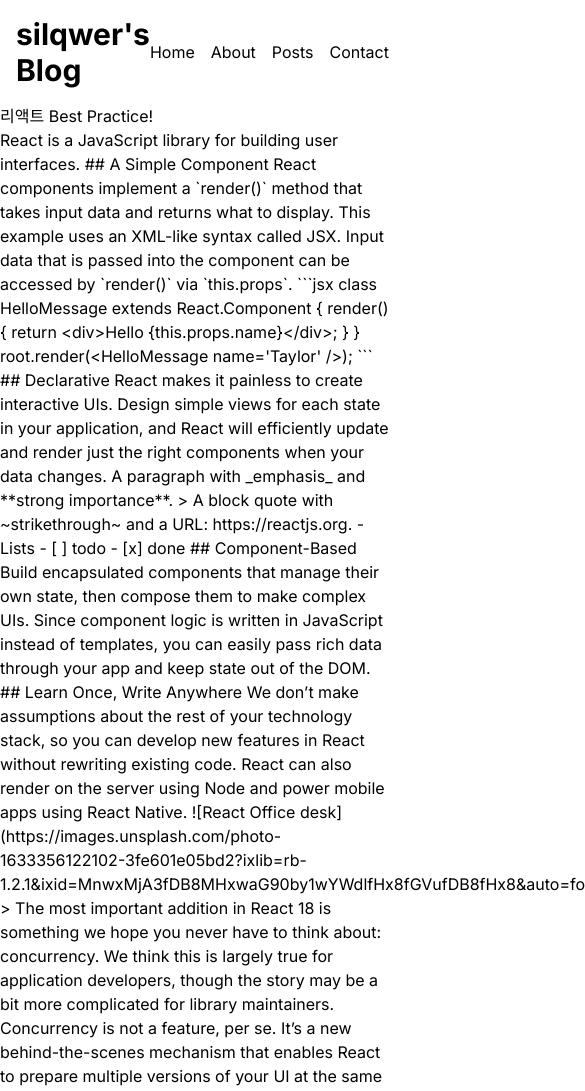
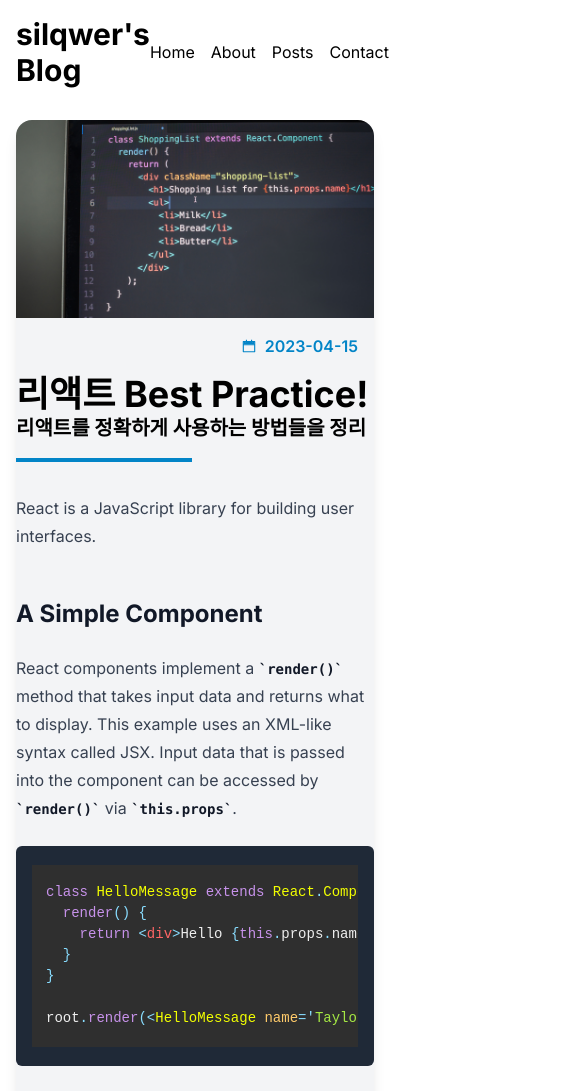
Before and after one commit to silqwer/next-blog, a Next.js app: page /posts/best-react-practices in a window 390 px wide. Shown: the top 1091 px of the page, 585 px wide, since content can reach past the window. Built offline with nearby package versions, Linux system fonts and the light colour scheme.

Commit message:
feat: markdown (#20)

```diff
--- a/next.config.js
+++ b/next.config.js
@@ -1,4 +1,15 @@
 /** @type {import('next').NextConfig} */
-const nextConfig = {}
+const nextConfig = {
+  images: {
+    remotePatterns: [
+      {
+        protocol: "https",
+        hostname: "images.unsplash.com",
+        port: "",
+        pathname: "/**",
+      },
+    ],
+  },
+}
 
 module.exports = nextConfig
--- a/src/app/layout.tsx
+++ b/src/app/layout.tsx
@@ -1,6 +1,6 @@
+import { Inter } from "next/font/google";
 import Header from "@/components/Header";
 import "./globals.css";
-import { Inter } from "next/font/google";
 import Footer from "@/components/Footer";
 
 const inter = Inter({ subsets: ["latin"] });
--- a/src/app/posts/[slug]/page.tsx
+++ b/src/app/posts/[slug]/page.tsx
@@ -1,3 +1,6 @@
+import Image from "next/image";
+import { AiTwotoneCalendar } from "react-icons/ai";
+import MarkdownViewer from "@/components/markdown/MarkdownViewer";
 import { getPostData } from "@/service/posts";
 
 type Props = {
@@ -8,11 +11,26 @@
 
 export default async function PostPage({ params: { slug } }: Props) {
   const post = await getPostData(slug);
-  const { title, content } = post;
+  const { title, content, description, date, path } = post;
   return (
-    <>
-      <h1>{title}</h1>
-      <p>{content}</p>
-    </>
+    <article className="m-4 overflow-hidden bg-gray-100 shadow-lg rounded-2xl">
+      <Image
+        className="w-full h-1/5 max-h-[500px]"
+        src={`/images/posts/${path}.png`}
+        alt={title}
+        width={760}
+        height={420}
+      />
+      <section className="flex flex-col p-4">
+        <div className="flex items-center self-end text-sky-600">
+          <AiTwotoneCalendar />
+          <p className="ml-2 font-semibold">{date.toString()}</p>
+        </div>
+      </section>
+      <h1 className="text-4xl font-bold">{title}</h1>
+      <p className="text-xl font-bold">{description}</p>
+      <div className="mt-4 mb-8 border-2 w-44 border-sky-600"></div>
+      <MarkdownViewer content={content} />
+    </article>
   );
 }
--- /dev/null
+++ b/src/components/markdown/MarkdownViewer.tsx
@@ -0,0 +1,50 @@
+"use client";
+
+import Image from "next/image";
+import ReactMarkdown from "react-markdown";
+import remarkGfm from "remark-gfm";
+import { Prism as SyntaxHighlighter } from "react-syntax-highlighter";
+import { materialDark } from "react-syntax-highlighter/dist/esm/styles/prism";
+
+type Props = {
+  content: string;
+};
+
+export default function MarkdownViewer({ content }: Props) {
+  return (
+    <ReactMarkdown
+      className="prose lg:prose-xl"
+      remarkPlugins={[remarkGfm]}
+      components={{
+        code({ node, inline, className, children, ...props }) {
+          const match = /language-(\w+)/.exec(className || "");
+          return !inline && match ? (
+            <SyntaxHighlighter
+              {...props}
+              style={materialDark}
+              language={match[1]}
+              PreTag="div"
+            >
+              {String(children).replace(/\n$/, "")}
+            </SyntaxHighlighter>
+          ) : (
+            <code {...props} className={className}>
+              {children}
+            </code>
+          );
+        },
+        img: (image) => (
+          <Image
+            className="object-cover w-full max-h-60"
+            src={image.src || ""}
+            alt={image.alt || ""}
+            width={500}
+            height={350}
+          />
+        ),
+      }}
+    >
+      {content}
+    </ReactMarkdown>
+  );
+}
--- a/src/components/posts/CarouselPosts.tsx
+++ b/src/components/posts/CarouselPosts.tsx
@@ -1,6 +1,6 @@
+import MultiCarousel from "../carousel/MultiCarousel";
+import PostCard from "./PostCard";
 import { getNonFeaturedPosts } from "@/service/posts";
-import PostCard from "./PostCard";
-import MultiCarousel from "../carousel/MultiCarousel";
 
 export default async function CarouselPosts() {
   const posts = await getNonFeaturedPosts();
--- a/src/components/posts/FilterablePosts.tsx
+++ b/src/components/posts/FilterablePosts.tsx
@@ -1,8 +1,8 @@
 "use client";
-import { Post } from "@/service/posts";
 import { useState } from "react";
 import PostsGrid from "./PostsGrid";
 import Categories from "./Categories";
+import { Post } from "@/service/posts";
 
 type Props = {
   posts: Post[];
--- a/src/components/posts/PostsGrid.tsx
+++ b/src/components/posts/PostsGrid.tsx
@@ -1,6 +1,6 @@
-import { Post } from "@/service/posts";
 import React from "react";
 import PostCard from "./PostCard";
+import { Post } from "@/service/posts";
 
 type Props = {
   posts: Post[];
--- a/tailwind.config.js
+++ b/tailwind.config.js
@@ -14,5 +14,7 @@
       },
     },
   },
-  plugins: [],
+  plugins: [
+    require('@tailwindcss/typography'),
+  ],
 }
```
Also changed, not shown: package.json (+9 -0 lines), .eslintrc.js (added), 2 other files (tests, documents, lock files or other folders).
